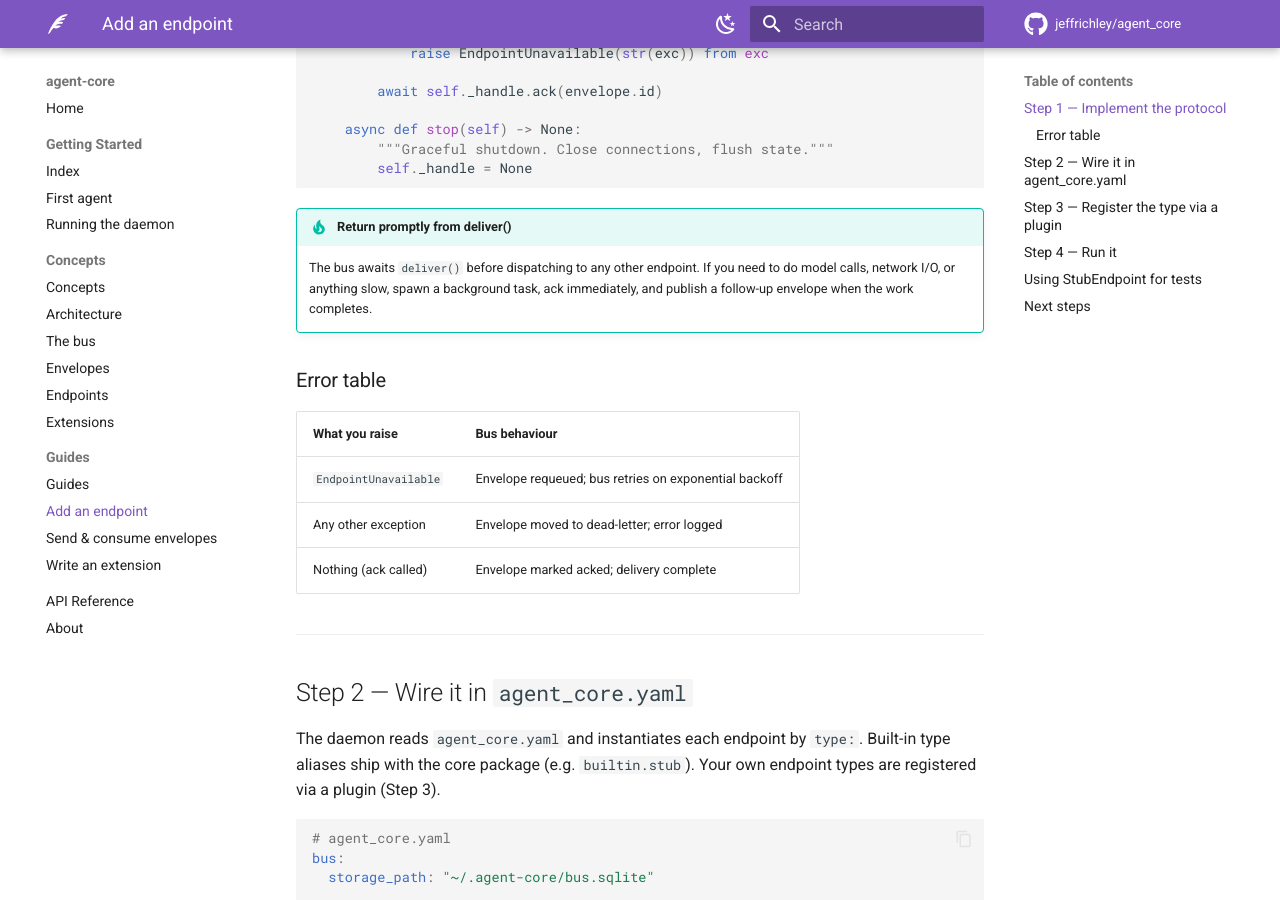
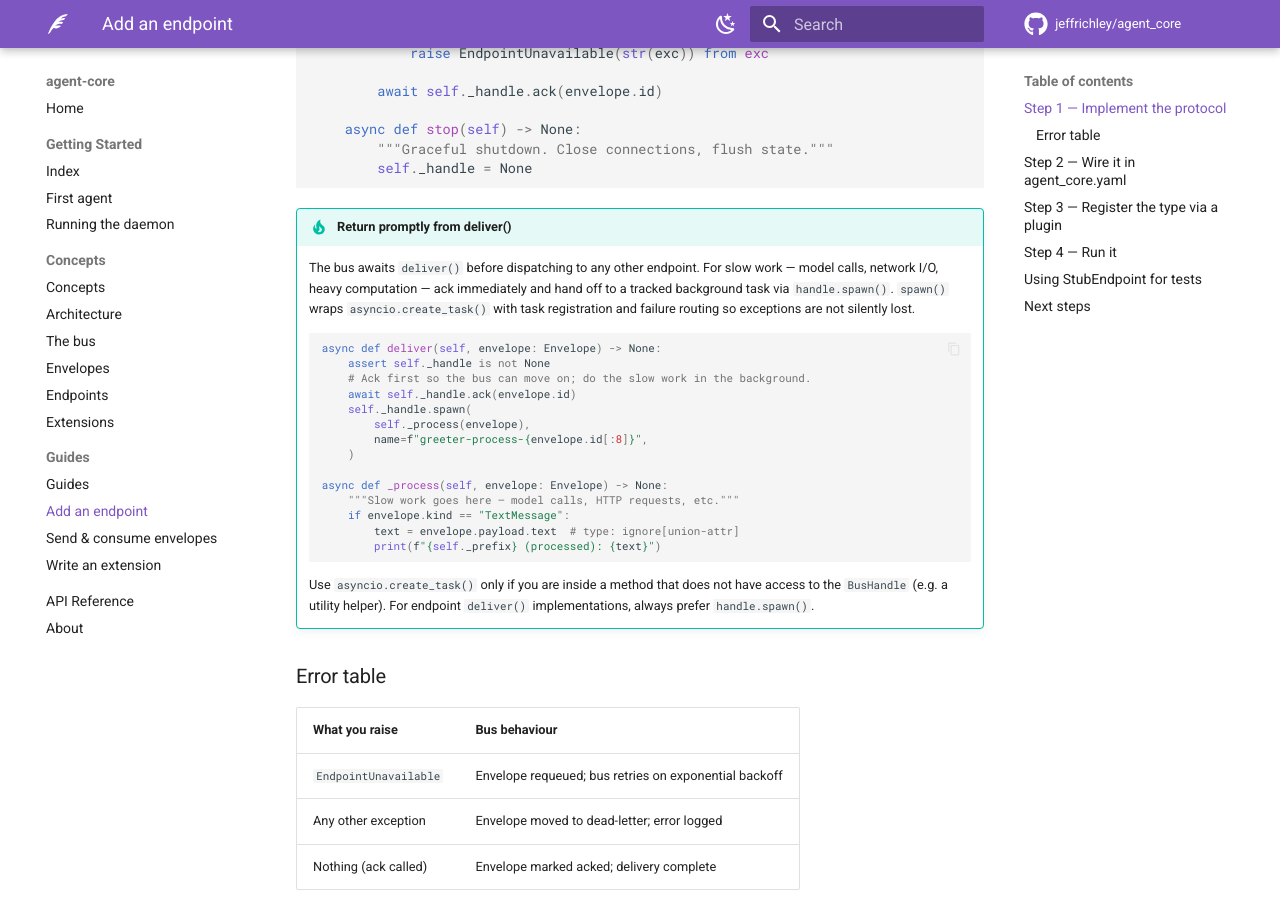
Before and after one commit to jeffrichley/agent_core, an MkDocs documentation site: the page built from docs/guides/add-an-endpoint.md, in a window 1280 px wide and 900 px high, scrolled down 1140 px. Built offline with MkDocs 1.6.1 and Material for MkDocs 9.7.7, drawn with Linux system fonts in a browser that asks for light colours; comment, search, counter and statistics services are not loaded.

Commit message:
docs(guides): show handle.spawn() background-task pattern in add-an-endpoint guide
Addresses #507.

- Updates the 'Return promptly from deliver()' tip in docs/guides/add-an-endpoint.md to show
  the handle.spawn() ack-then-spawn pattern with a concrete code snippet, replacing the
  vague 'spawn a background task' prose that led adopters toward untracked asyncio.create_task().

Supervised-by: Wren <wrenrichley@gmail.com>
Signed-off-by: Jeff Richley <jeffrichley@gmail.com>

````diff
--- a/docs/guides/add-an-endpoint.md
+++ b/docs/guides/add-an-endpoint.md
@@ -56,7 +56,26 @@ class GreeterEndpoint:
 ```
 
 !!! tip "Return promptly from deliver()"
-    The bus awaits `deliver()` before dispatching to any other endpoint. If you need to do model calls, network I/O, or anything slow, spawn a background task, ack immediately, and publish a follow-up envelope when the work completes.
+    The bus awaits `deliver()` before dispatching to any other endpoint. For slow work — model calls, network I/O, heavy computation — ack immediately and hand off to a tracked background task via `handle.spawn()`. `spawn()` wraps `asyncio.create_task()` with task registration and failure routing so exceptions are not silently lost.
+
+    ```python
+    async def deliver(self, envelope: Envelope) -> None:
+        assert self._handle is not None
+        # Ack first so the bus can move on; do the slow work in the background.
+        await self._handle.ack(envelope.id)
+        self._handle.spawn(
+            self._process(envelope),
+            name=f"greeter-process-{envelope.id[:8]}",
+        )
+
+    async def _process(self, envelope: Envelope) -> None:
+        """Slow work goes here — model calls, HTTP requests, etc."""
+        if envelope.kind == "TextMessage":
+            text = envelope.payload.text  # type: ignore[union-attr]
+            print(f"{self._prefix} (processed): {text}")
+    ```
+
+    Use `asyncio.create_task()` only if you are inside a method that does not have access to the `BusHandle` (e.g. a utility helper). For endpoint `deliver()` implementations, always prefer `handle.spawn()`.
 
 ### Error table
 
````
